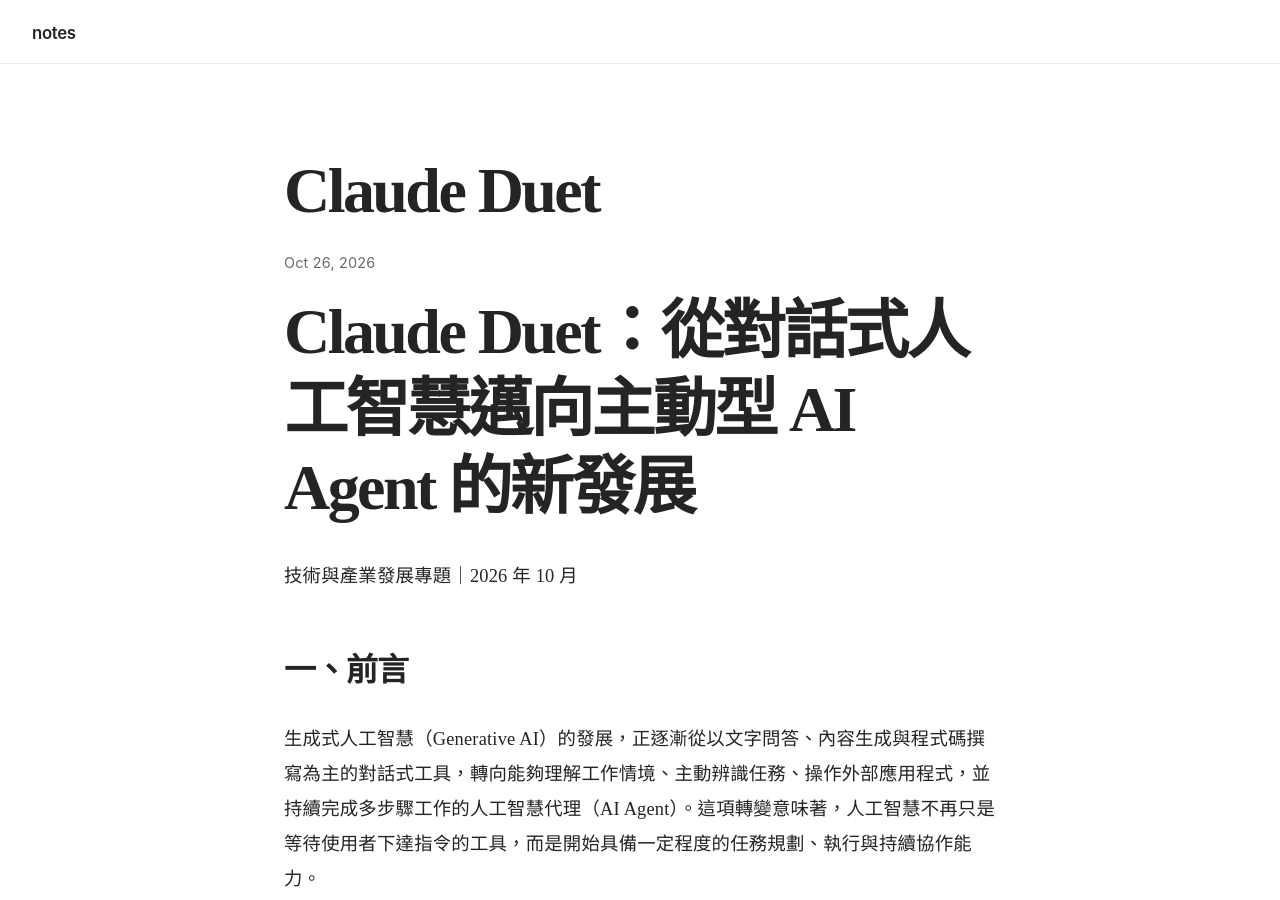
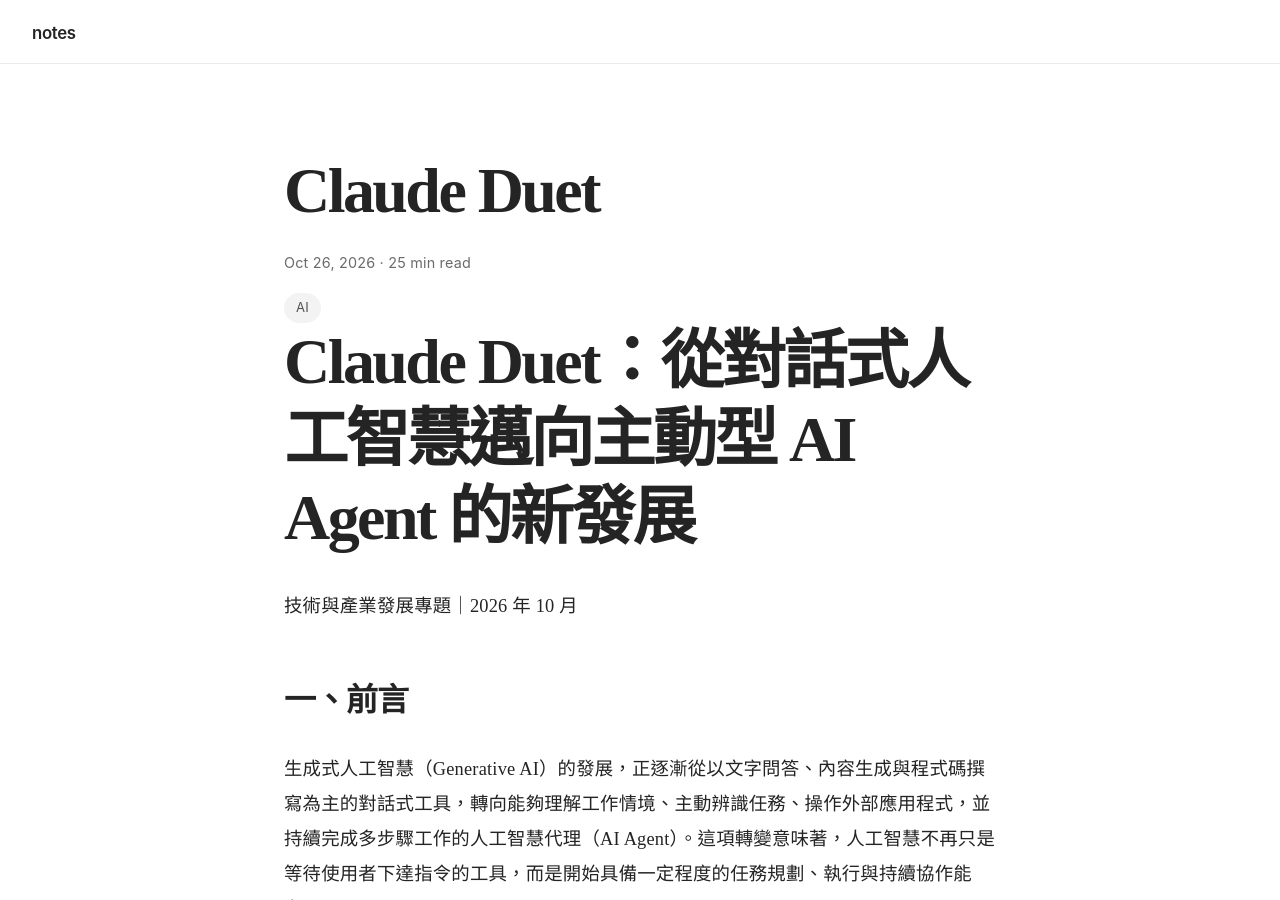
Before and after one commit to linjose/notes, a Jekyll site: the page built from _posts/2026-10-26-Claude-Duet.md, in a window 1280 px wide and 900 px high. Built offline with Jekyll 4.4.1, drawn with Linux system fonts in a browser that asks for light colours; our own code applies the rules of GitHub Pages for plain Markdown files.

Commit message:
Update 2026-10-26-Claude-Duet.md

```diff
--- a/_posts/2026-10-26-Claude-Duet.md
+++ b/_posts/2026-10-26-Claude-Duet.md
@@ -1,3 +1,13 @@
+---
+layout: post
+title: Claude Duet
+date: 2026-10-26
+reading_time: 25 min read
+tags: [AI]
+excerpt:
+---
+
+
 # Claude Duet：從對話式人工智慧邁向主動型 AI Agent 的新發展
 
 技術與產業發展專題｜2026 年 10 月
```
